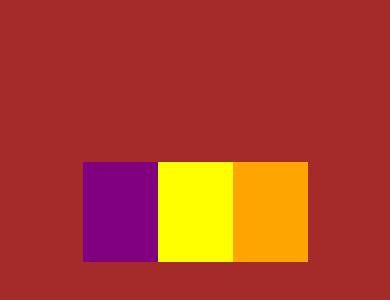
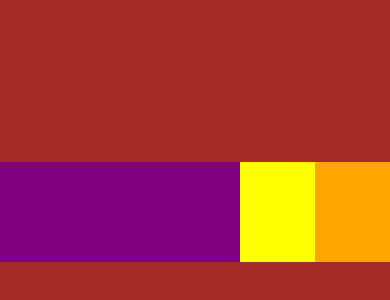
Before and after one commit to gokhanyanik/react-native-tutorial, a React Native app: screen / in a window 390 px wide. Shown: the part 210-510 px from the top of the page. Built offline with nearby package versions, Linux system fonts and the light colour scheme.

Commit message:
FlexBasis,FlexGrow Example

```diff
--- a/App.tsx
+++ b/App.tsx
@@ -13,7 +13,7 @@ function App(): JSX.Element {
   return (
     <SafeAreaView style={styles.container}>
 
-       <View style={{height:100,width:75,backgroundColor:'purple'}}/>
+       <View style={{height:100,flexBasis:75,flexGrow:1,backgroundColor:'purple'}}/>
        <View style={{height:100,width:75,backgroundColor:'yellow'}}/>
        <View style={{height:100,width:75,backgroundColor:'orange'}}/>
 
```
